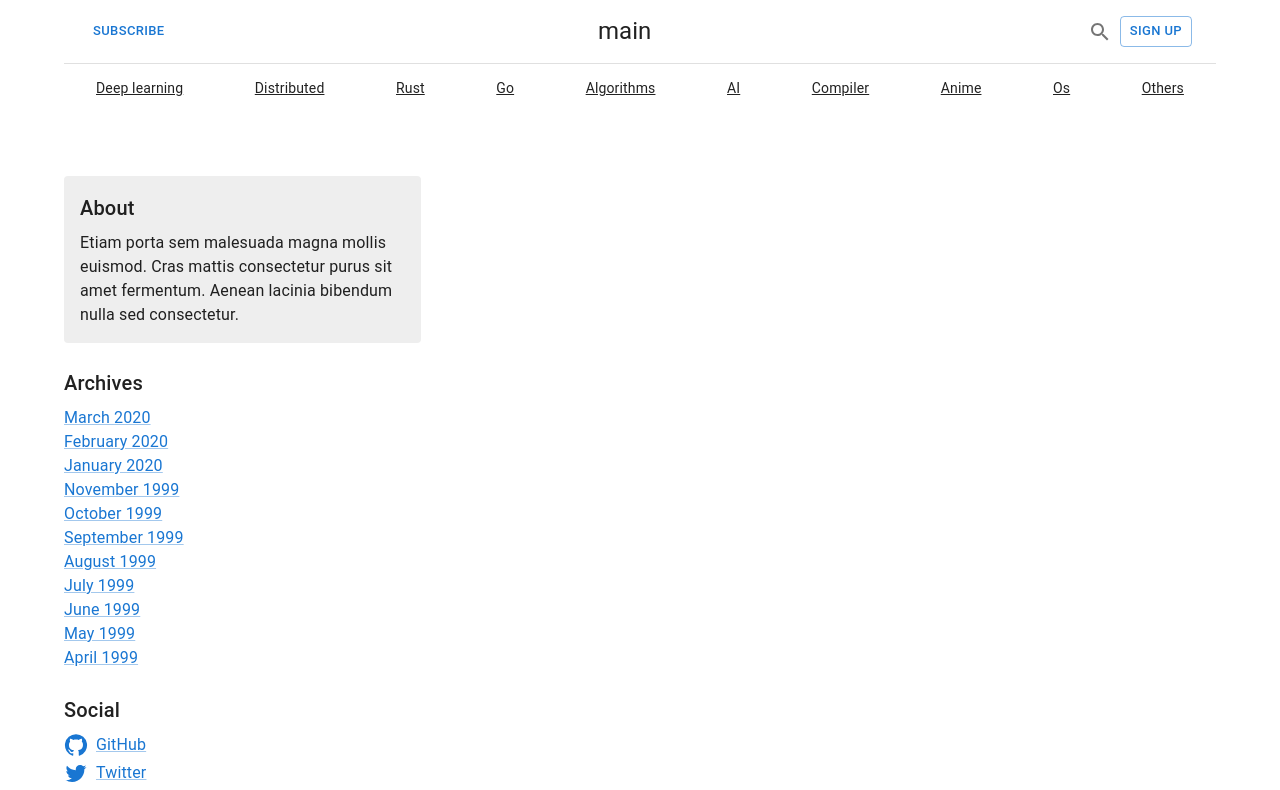
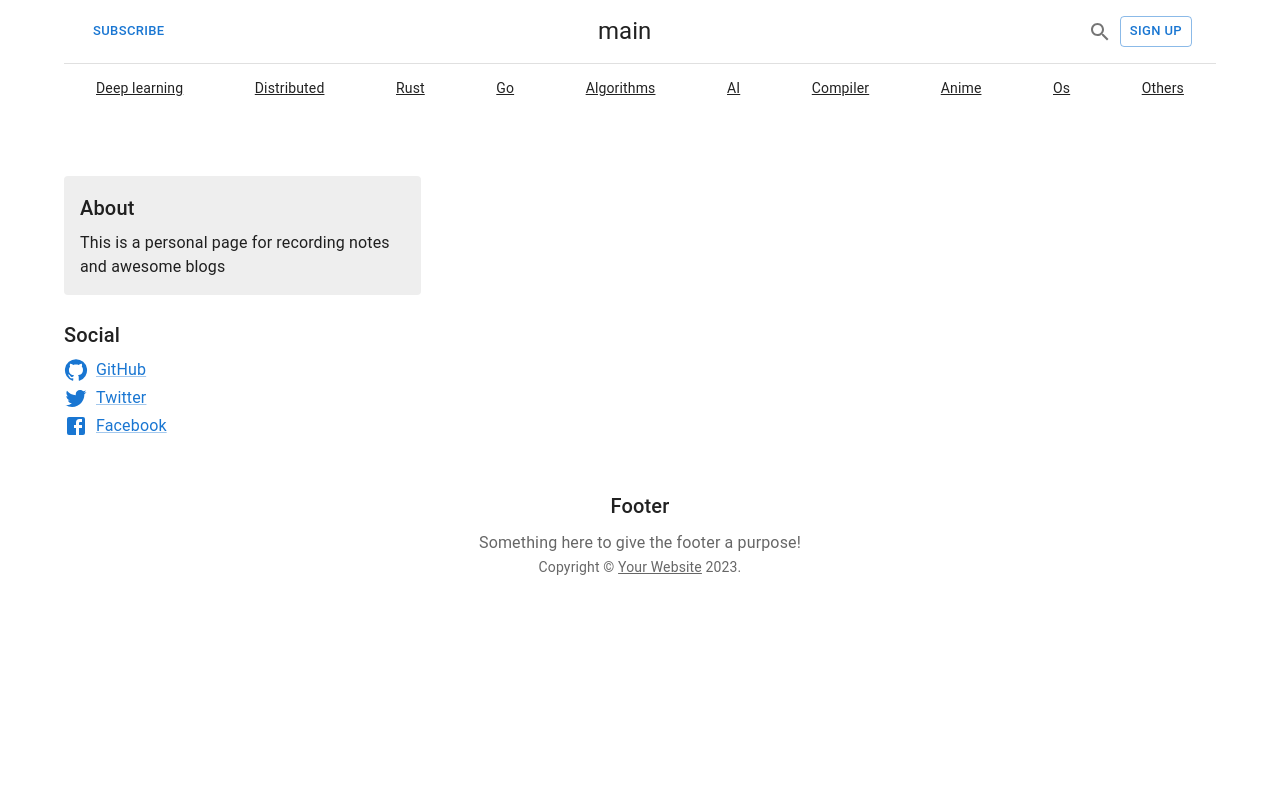
Before and after one commit to umdetree/umdetree.github.io, a React (Create React App) app: page / in a window 1280 px wide. Shown: the top 790 px of the page. Built offline with nearby package versions, Linux system fonts and the light colour scheme.

Commit message:
remove confusing sidebar

```diff
--- a/src/blog/Page.tsx
+++ b/src/blog/Page.tsx
@@ -14,24 +14,11 @@ import BlogLink, {BlogLinkProps} from './BlogLink'
 const sidebar = {
   title: 'About',
   description:
-    'Etiam porta sem malesuada magna mollis euismod. Cras mattis consectetur purus sit amet fermentum. Aenean lacinia bibendum nulla sed consectetur.',
-  archives: [
-    { title: 'March 2020', url: '#' },
-    { title: 'February 2020', url: '#' },
-    { title: 'January 2020', url: '#' },
-    { title: 'November 1999', url: '#' },
-    { title: 'October 1999', url: '#' },
-    { title: 'September 1999', url: '#' },
-    { title: 'August 1999', url: '#' },
-    { title: 'July 1999', url: '#' },
-    { title: 'June 1999', url: '#' },
-    { title: 'May 1999', url: '#' },
-    { title: 'April 1999', url: '#' },
-  ],
+    'This is a personal page for recording notes and awesome blogs',
   social: [
-    { name: 'GitHub', icon: GitHubIcon },
-    { name: 'Twitter', icon: TwitterIcon },
-    { name: 'Facebook', icon: FacebookIcon },
+    { name: 'GitHub', icon: GitHubIcon, url: "https://github.com/umdetree" },
+    { name: 'Twitter', icon: TwitterIcon, url: "#"},
+    { name: 'Facebook', icon: FacebookIcon, url: "#"},
   ],
 };
 
@@ -58,7 +45,6 @@ export default function Page(props: PageProps) {
             <Sidebar
               title={sidebar.title}
               description={sidebar.description}
-              archives={sidebar.archives}
               social={sidebar.social}
             />
           </Grid>
--- a/src/blog/Sidebar.tsx
+++ b/src/blog/Sidebar.tsx
@@ -6,20 +6,17 @@ import Typography from '@mui/material/Typography';
 import Link from '@mui/material/Link';
 
 interface SidebarProps {
-  archives: ReadonlyArray<{
-    url: string;
-    title: string;
-  }>;
   description: string;
   social: ReadonlyArray<{
     icon: React.ElementType;
     name: string;
+    url: string;
   }>;
   title: string;
 }
 
 export default function Sidebar(props: SidebarProps) {
-  const { archives, description, social, title } = props;
+  const { description, social, title } = props;
 
   return (
     <Grid item xs={12} md={4}>
@@ -30,21 +27,13 @@ export default function Sidebar(props: SidebarProps) {
         <Typography>{description}</Typography>
       </Paper>
       <Typography variant="h6" gutterBottom sx={{ mt: 3 }}>
-        Archives
-      </Typography>
-      {archives.map((archive) => (
-        <Link display="block" variant="body1" href={archive.url} key={archive.title}>
-          {archive.title}
-        </Link>
-      ))}
-      <Typography variant="h6" gutterBottom sx={{ mt: 3 }}>
         Social
       </Typography>
       {social.map((network) => (
         <Link
           display="block"
           variant="body1"
-          href="#"
+          href={network.url}
           key={network.name}
           sx={{ mb: 0.5 }}
         >
```
Also changed, not shown: src/blog/Blog.tsx (+3 -17 lines).
